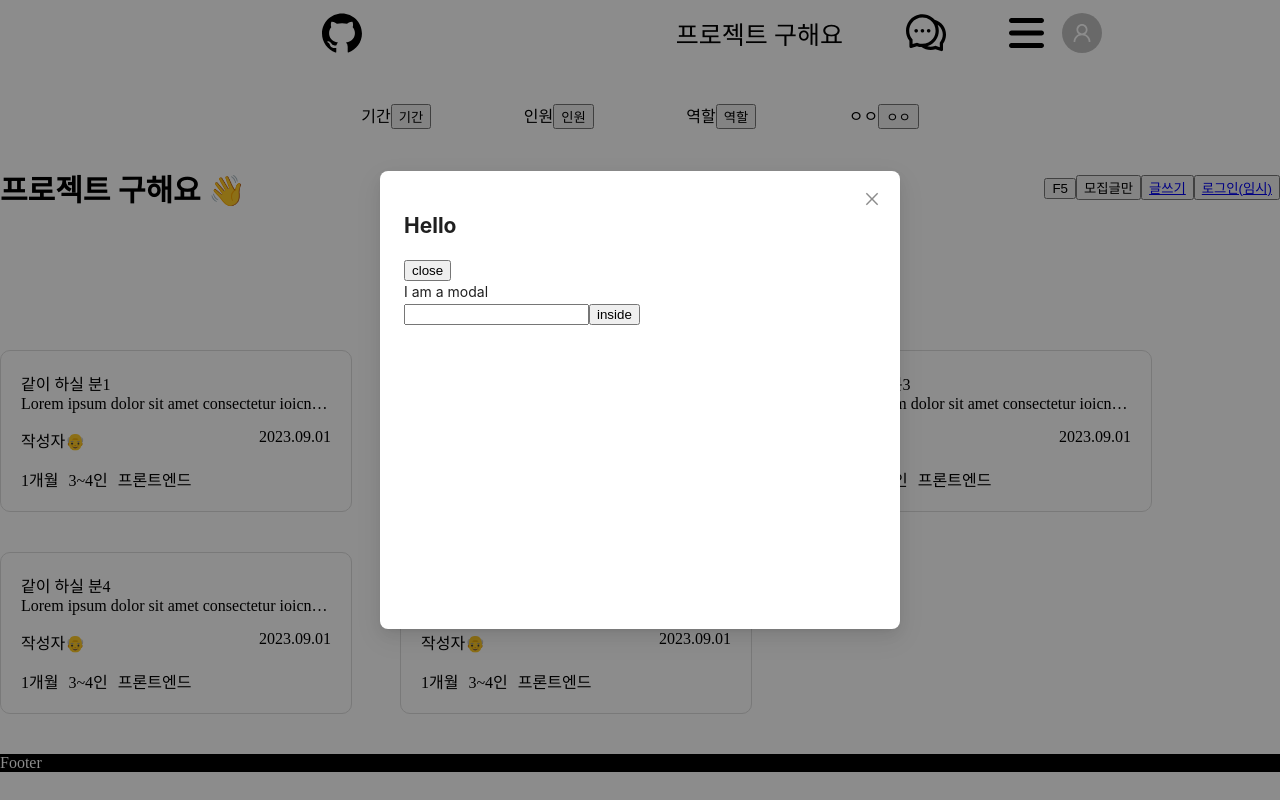
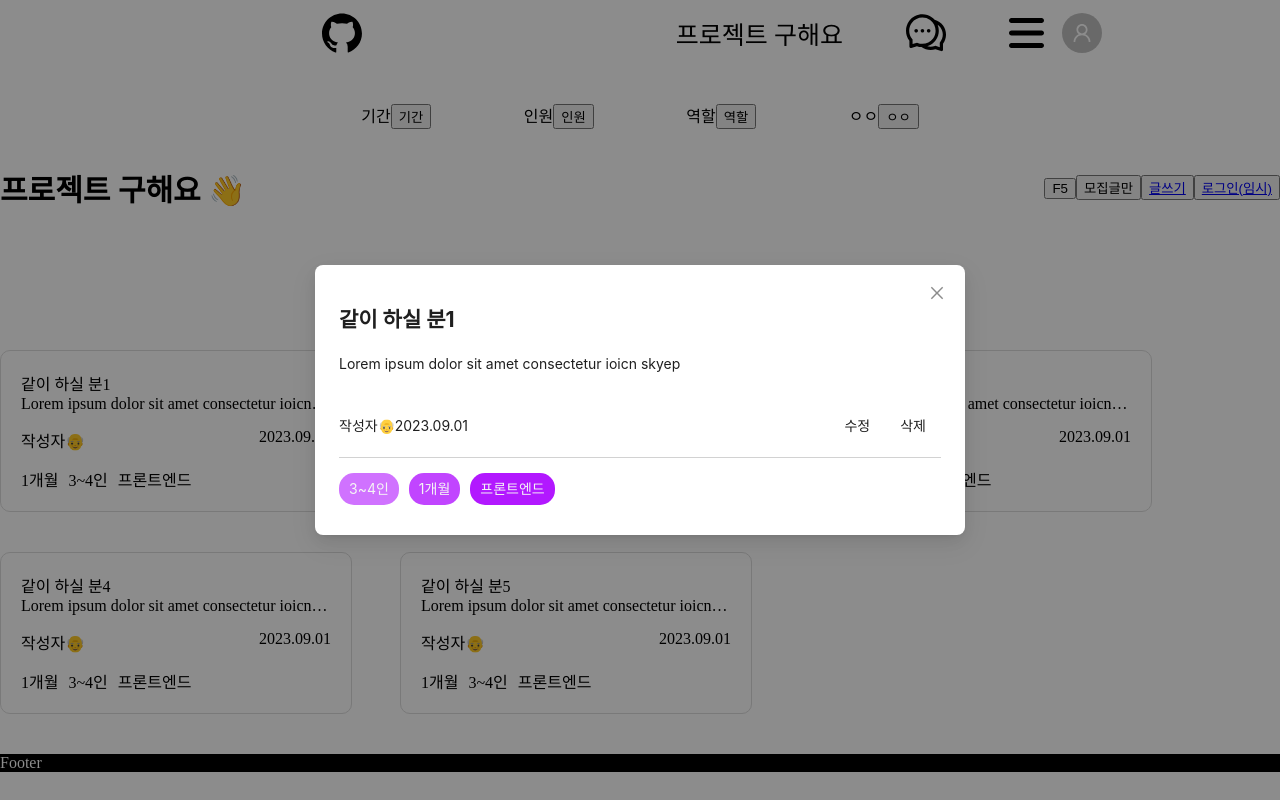
Before and after one commit to kyj098707/SideProject.LetMeIn, a React (Create React App) app in the folder front/: page / in a window 1280 px wide. Both pictures are taken after a click on the element 176 px from the left and 430 px from the top of the page. Built offline with nearby package versions, Linux system fonts and the light colour scheme.

Commit message:
FEAT: 모달 내 데이터 출력

```diff
--- a/front/src/component/MyPage/MyProject.tsx
+++ b/front/src/component/MyPage/MyProject.tsx
@@ -74,16 +74,16 @@ let data: Project[] =[
 
 const MyProject: React.FC = () => {
   const [modalOpen, setModalOpen] = useState(false)
+  const [item, setItem] = useState<Project>(data[0])
 
   const handleOpenModal = (e: React.MouseEvent<HTMLDivElement>) => {
     setModalOpen(true)
-
-    console.log(e.currentTarget.id)
+    setItem(data[Number(e.currentTarget.id)-1])
   }
 
   return (
     <ContainerBox>
-      <ProjectModal modalOpen={modalOpen} setModalOpen={setModalOpen}/>
+      <ProjectModal modalOpen={modalOpen} setModalOpen={setModalOpen} item={item}/>
       {(
         data.map((item, idx) => {
           const {postNum, state, title, desc, name, genDate} = item
--- a/front/src/component/ProjectModal.tsx
+++ b/front/src/component/ProjectModal.tsx
@@ -1,39 +1,83 @@
 import React, { SetStateAction, useState } from 'react'
 import { Modal } from 'antd'
 import styled from 'styled-components'
-
-const customStyles = {
-  width: '700px',
-  height: '400px',
-}
+import { Project } from '../model/type'
 
 interface props {
   modalOpen: boolean,
   setModalOpen: React.Dispatch<SetStateAction<boolean>>,
+  item: Project,
 }
 
 const ProjectModal: React.FC<props> = (props) => {
   const closeModal = () => {
     props.setModalOpen(false)
   }
+  const item = props.item
 
   return (
-    <Modal
+    <NewModal
       open={props.modalOpen}
       centered={true}
       onCancel={closeModal}
       footer={null}
-      bodyStyle={customStyles}
+      width={650}
     >
-      <h2>Hello</h2>
-      <button onClick={closeModal}>close</button>
-      <div>I am a modal</div>
-      <form>
-        <input />
-        <button>inside</button>
-      </form>
-    </Modal>
+      <div id='modal-content'>
+        <h2>{item.title}</h2>
+        <p>{item.desc}</p>
+        <div className='user'>
+          <div>
+            <span>{item.name}</span>
+            <span>{item.genDate}</span>
+          </div>
+          <div className='btns'>
+            <span>수정</span>
+            <span>삭제</span>
+          </div>
+        </div>
+        <div className='tag'>
+          <div>{item.tag.headCnt}</div>
+          <div>{item.tag.term}</div>
+          <div>{item.tag.role}</div>
+        </div>
+      </div>
+    </NewModal>
   )
 }
 
 export default ProjectModal
+
+const NewModal = styled(Modal)`
+  #modal-content{
+    > p {
+      margin: 0 0 40px;
+    }
+    > div {
+      display: flex;
+    }
+
+    .user {
+      justify-content: space-between;
+      padding-bottom: 20px;
+      margin-bottom: 15px;
+      border-bottom: solid 1px rgb(210, 210, 210);
+
+      .btns span {
+        padding: 0 15px;
+      }
+    }
+
+    .tag {
+      div {
+        padding: 5px 10px;
+        margin: 0 10px 10px 0;
+        color: whitesmoke;
+        border-radius: 15px;
+        &:nth-child(1) { background-color: #d072ff; }
+        &:nth-child(2) { background-color: #c145ff; }
+        &:nth-child(3) { background-color: #b218ff; }
+      }
+    }
+  }
+`
--- a/front/src/pages/SeekProject/SeekProject.tsx
+++ b/front/src/pages/SeekProject/SeekProject.tsx
@@ -75,11 +75,11 @@ let data: Project[] =[
 
 const Board = () => {
   const [modalOpen, setModalOpen] = useState(false)
+  const [item, setItem] = useState<Project>(data[0])
 
   const handleOpenModal = (e: React.MouseEvent<HTMLDivElement>) => {
     setModalOpen(true)
-
-    console.log(e.currentTarget.id)
+    setItem(data[Number(e.currentTarget.id)-1])
   }
 
   return (
@@ -113,7 +113,7 @@ const Board = () => {
         </div>
       </div>
 
-      <ProjectModal modalOpen={modalOpen} setModalOpen={setModalOpen} />
+      <ProjectModal modalOpen={modalOpen} setModalOpen={setModalOpen} item={item}/>
 
       <div className='items'>
         {(
```
